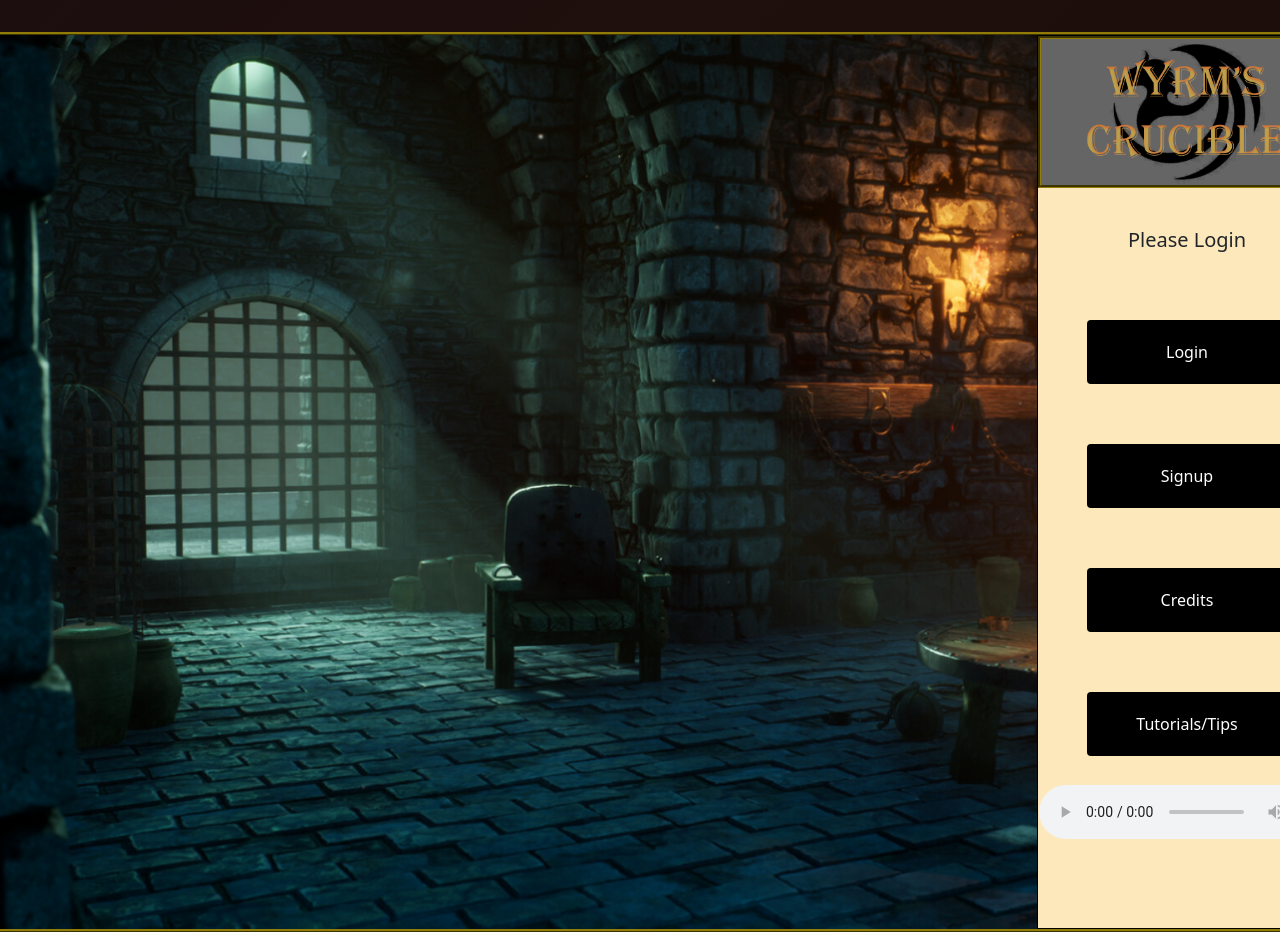
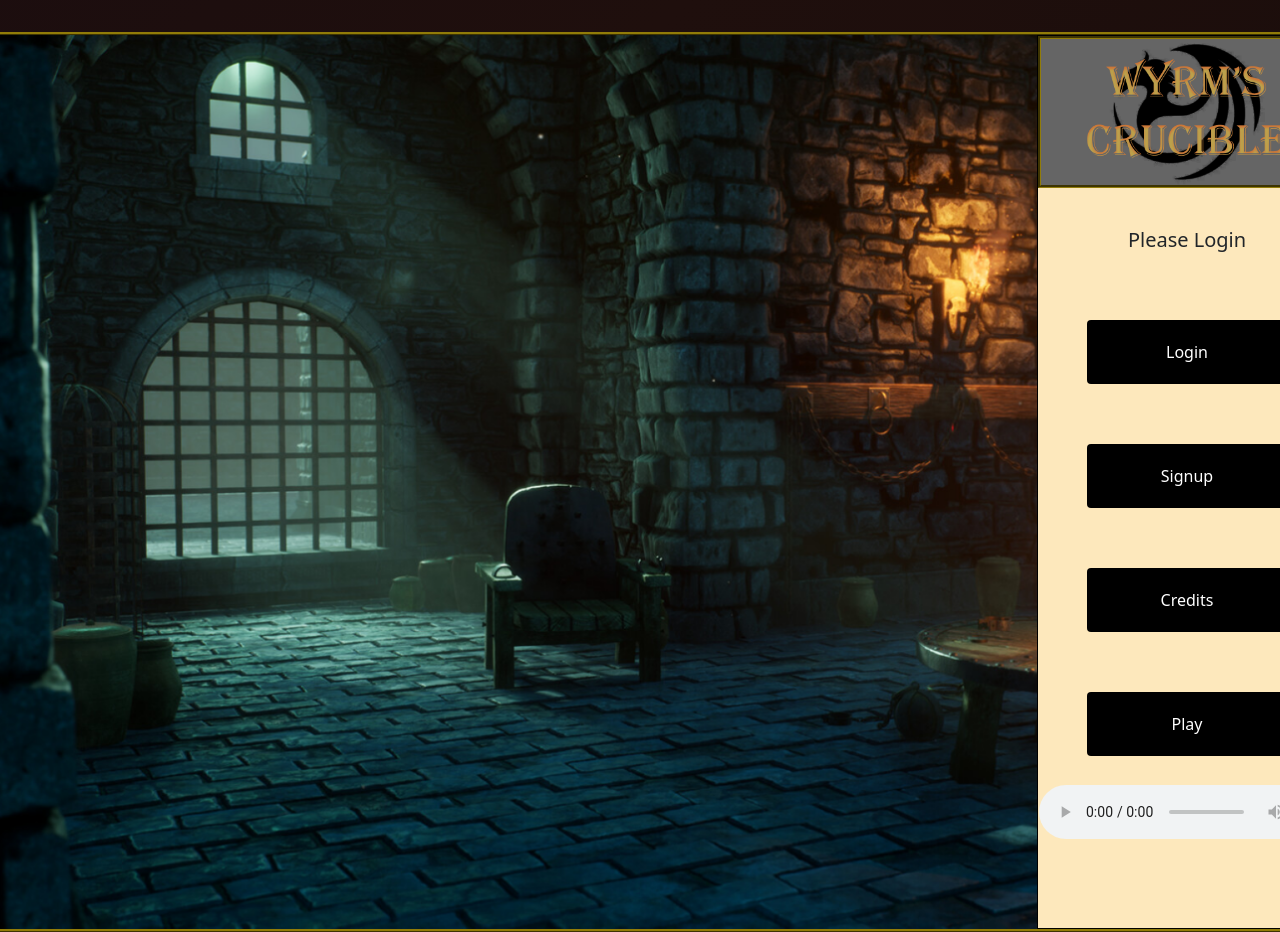
Before and after one commit to Straigus1/Wyrms-Crucible, a React (Create React App) app in the folder client/: page / in a window 1280 px wide. Shown: the top 932 px of the page. Built offline with nearby package versions, Linux system fonts and the light colour scheme; no server answers.

Commit message:
updated title button and README

```diff
--- a/client/src/Components/TitleScreen.js
+++ b/client/src/Components/TitleScreen.js
@@ -60,7 +60,7 @@
                     Credits
                 </Button>
                 <Button onClick={() => navigate("/transition-one")}>
-                    Tutorials/Tips
+                    Play
                 </Button>
                 </>}
                 <ReactAudioPlayer
```
Also changed, not shown: 1 other file (tests, documents, lock files or other folders).
